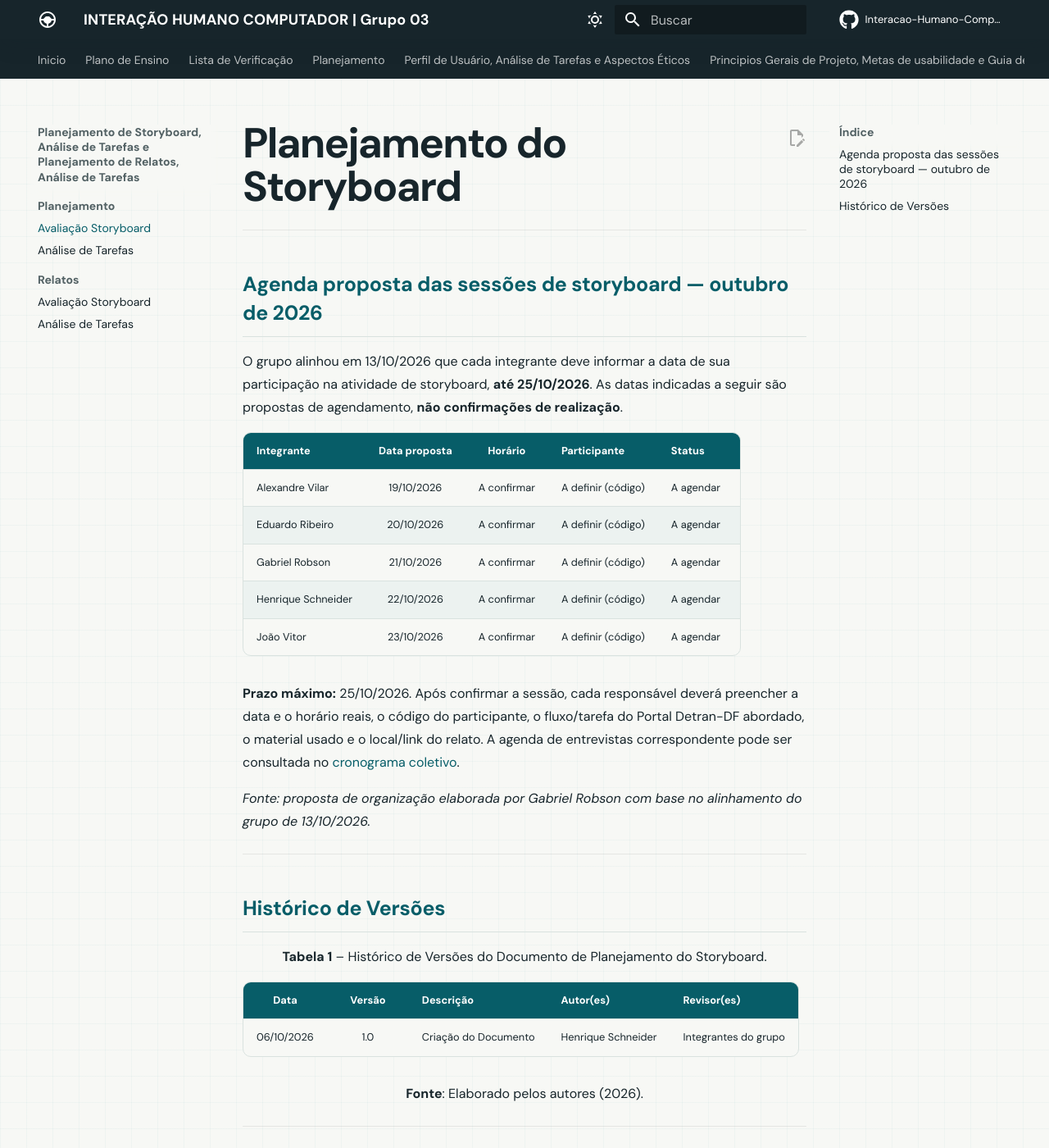
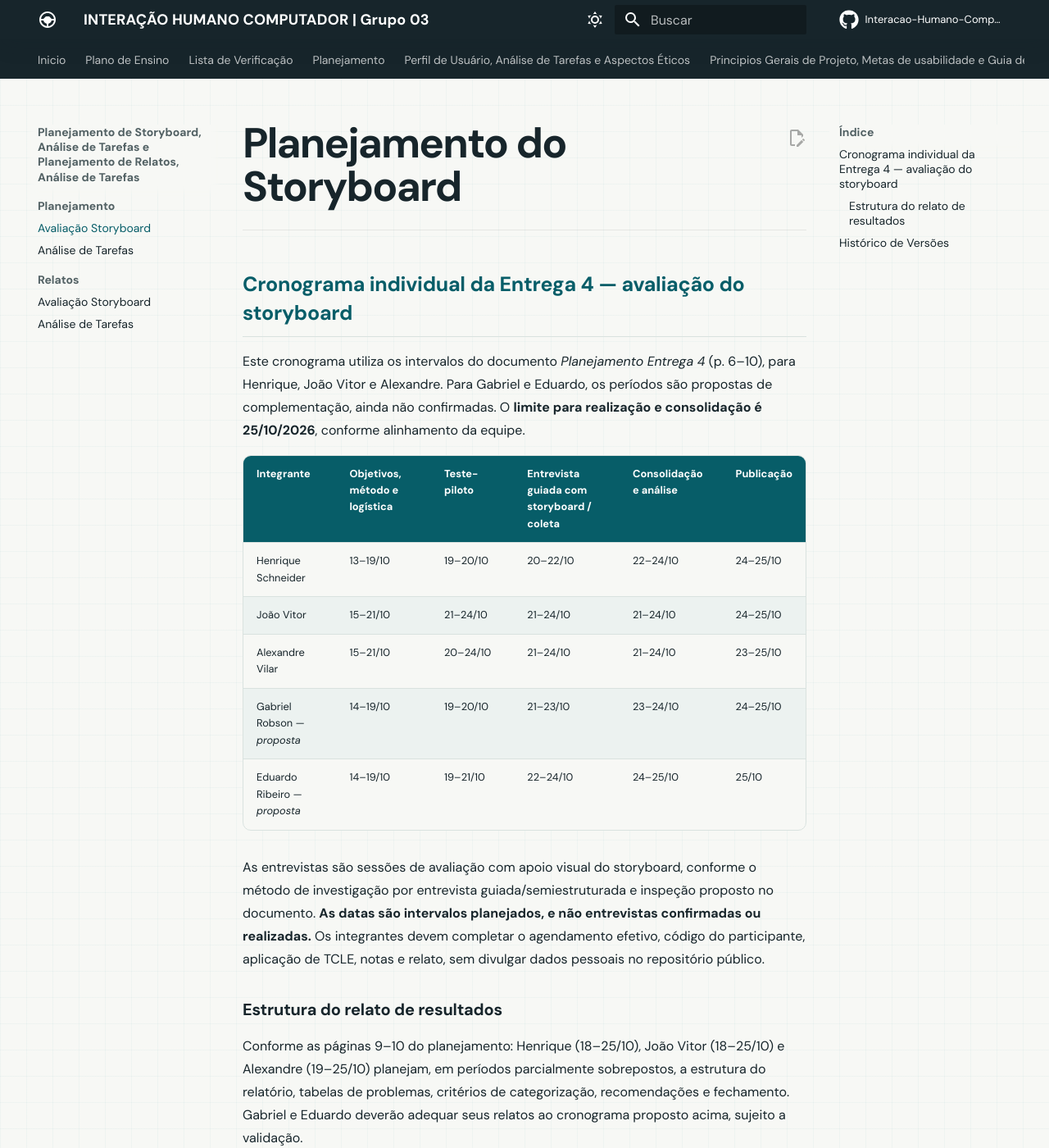
Before and after one commit to Interacao-Humano-Computador/2026.2-Grupo03, an MkDocs documentation site: the page built from docs/storyboard/planejamento/story.md, in a window 1280 px wide and 1400 px high. Shown: the whole window at 82% size. Built offline with MkDocs 1.6.1 and Material for MkDocs 9.7.7, drawn with Linux system fonts in a browser that asks for light colours; comment, search, counter and statistics services are not loaded; some of the changed text lies outside the part shown.

Commit message:
docs: alinha cronogramas Entrega 4 ao documento e marca propostas

```diff
--- a/docs/storyboard/planejamento/story.md
+++ b/docs/storyboard/planejamento/story.md
@@ -2,21 +2,25 @@
 
 ---
 
-## Agenda proposta das sessões de storyboard — outubro de 2026
+## Cronograma individual da Entrega 4 — avaliação do storyboard
 
-O grupo alinhou em 13/10/2026 que cada integrante deve informar a data de sua participação na atividade de storyboard, **até 25/10/2026**. As datas indicadas a seguir são propostas de agendamento, **não confirmações de realização**.
+Este cronograma utiliza os intervalos do documento *Planejamento Entrega 4* (p. 6–10), para Henrique, João Vitor e Alexandre. Para Gabriel e Eduardo, os períodos são propostas de complementação, ainda não confirmadas. O **limite para realização e consolidação é 25/10/2026**, conforme alinhamento da equipe.
 
-| Integrante | Data proposta | Horário | Participante | Status |
-| :--- | :---: | :---: | :--- | :--- |
-| Alexandre Vilar | 19/10/2026 | A confirmar | A definir (código) | A agendar |
-| Eduardo Ribeiro | 20/10/2026 | A confirmar | A definir (código) | A agendar |
-| Gabriel Robson | 21/10/2026 | A confirmar | A definir (código) | A agendar |
-| Henrique Schneider | 22/10/2026 | A confirmar | A definir (código) | A agendar |
-| João Vitor | 23/10/2026 | A confirmar | A definir (código) | A agendar |
+| Integrante | Objetivos, método e logística | Teste-piloto | Entrevista guiada com storyboard / coleta | Consolidação e análise | Publicação |
+| :--- | :--- | :--- | :--- | :--- | :--- |
+| Henrique Schneider | 13–19/10 | 19–20/10 | 20–22/10 | 22–24/10 | 24–25/10 |
+| João Vitor | 15–21/10 | 21–24/10 | 21–24/10 | 21–24/10 | 24–25/10 |
+| Alexandre Vilar | 15–21/10 | 20–24/10 | 21–24/10 | 21–24/10 | 23–25/10 |
+| Gabriel Robson — *proposta* | 14–19/10 | 19–20/10 | 21–23/10 | 23–24/10 | 24–25/10 |
+| Eduardo Ribeiro — *proposta* | 14–19/10 | 19–21/10 | 22–24/10 | 24–25/10 | 25/10 |
 
-**Prazo máximo:** 25/10/2026. Após confirmar a sessão, cada responsável deverá preencher a data e o horário reais, o código do participante, o fluxo/tarefa do Portal Detran-DF abordado, o material usado e o local/link do relato. A agenda de entrevistas correspondente pode ser consultada no [cronograma coletivo](../../planejamento/cronograma/cronograma_planejado.md).
+As entrevistas são sessões de avaliação com apoio visual do storyboard, conforme o método de investigação por entrevista guiada/semiestruturada e inspeção proposto no documento. **As datas são intervalos planejados, e não entrevistas confirmadas ou realizadas.** Os integrantes devem completar o agendamento efetivo, código do participante, aplicação de TCLE, notas e relato, sem divulgar dados pessoais no repositório público.
 
-*Fonte: proposta de organização elaborada por Gabriel Robson com base no alinhamento do grupo de 13/10/2026.*
+### Estrutura do relato de resultados
+
+Conforme as páginas 9–10 do planejamento: Henrique (18–25/10), João Vitor (18–25/10) e Alexandre (19–25/10) planejam, em períodos parcialmente sobrepostos, a estrutura do relatório, tabelas de problemas, critérios de categorização, recomendações e fechamento. Gabriel e Eduardo deverão adequar seus relatos ao cronograma proposto acima, sujeito a validação.
+
+*Fonte: Grupo 03, Planejamento Entrega 4 (2026), p. 3–10; propostas complementares para Gabriel e Eduardo elaboradas em 13/10/2026.*
 
 ---
 
```
